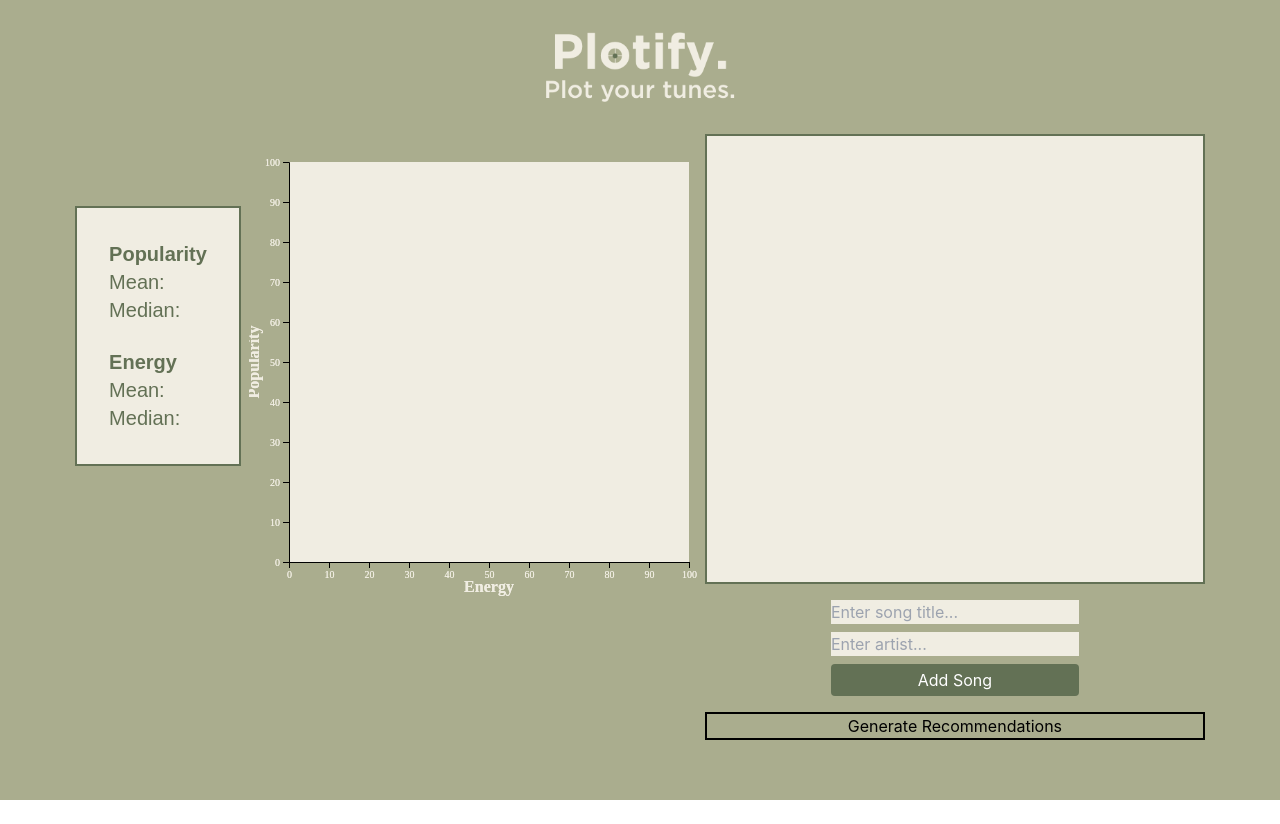
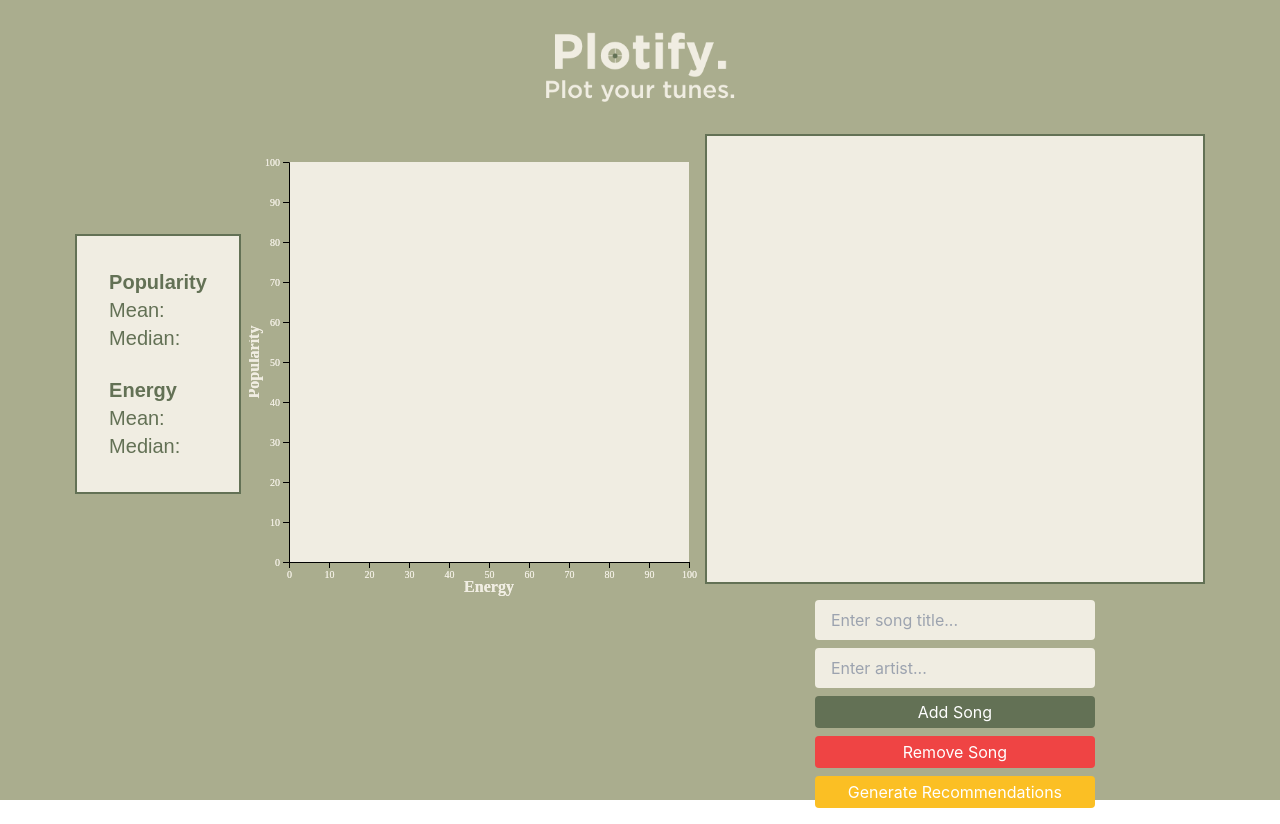
Before and after one commit to cs0320-f23/term-project-xdargan-ssanu-aleblan2-ehuang50, a React (Create React App) app in the folder frontend/: page / in a window 1280 px wide. Before the commit the page ends 800 px from the top, so only its background shows below. Built offline with nearby package versions, Linux system fonts and the light colour scheme.

Commit message:
final reccomendations completed

```diff
--- a/frontend/src/api/private/api.js
+++ b/frontend/src/api/private/api.js
@@ -1,2 +1,2 @@
 export const ACCESS_TOKEN =
-  "BQBCA_y5K2NMCbqEQQrlp9xWSEaiwdRxR01vmQabH2zLVYj0pSBxXSRFqcu_0ueexN_xZ63h83P8n12ooUco40teX4hIJNpSOa-sI_sbjTv67NJlntk";
+  "BQDlPNp7Sv9THM1ure2_dukw8dfd-fVeN2DuBpjyqOZurd5c3GeIalpMQ_8ZMG8zbf4ZtsAMTFY1aSuQvM6JPmUXyAufU9J5bfKv8pSXFh1VKI7Wu-8";
--- a/frontend/src/components/InputBar.jsx
+++ b/frontend/src/components/InputBar.jsx
@@ -1,12 +1,21 @@
 import React, { useState } from "react";
 import { getTrackInfo } from "../api/spotifyApi";
 
-const InputBar = ({ onAddSong }) => {
+const InputBar = ({
+  onAddSong,
+  recs,
+  setrecs,
+  removesong,
+  generateRecommendations,
+}) => {
   const [title, setTitle] = useState("");
   const [artist, setArtist] = useState("");
 
   const handleAddSong = (e) => {
     e.preventDefault();
+    if (recs.length != 0) {
+      setrecs([]);
+    }
     if (title && artist) {
       getTrackInfo(title, artist)
         .then((trackInfo) => {
@@ -24,6 +33,12 @@ const InputBar = ({ onAddSong }) => {
       setArtist("");
     }
   };
+  const handleRemoveSong = () => {
+    if (recs.length != 0) {
+      setrecs([]);
+    }
+    removesong();
+  };
 
   return (
     <div className="flex text-gotham justify-around p-4">
@@ -31,7 +46,7 @@ const InputBar = ({ onAddSong }) => {
         <div className="flex flex-col space-y-2">
           <label>
             <input
-              className="bg-beige text-dksage"
+              className="bg-beige text-dksage pr-4 pl-4 pt-2 pb-2 rounded"
               type="text"
               placeholder="Enter song title..."
               value={title}
@@ -40,7 +55,7 @@ const InputBar = ({ onAddSong }) => {
           </label>
           <label>
             <input
-              className="bg-beige text-dksage"
+              className="bg-beige text-dksage pr-4 pl-4 pt-2 pb-2 rounded"
               type="text"
               placeholder="Enter artist..."
               value={artist}
@@ -50,6 +65,18 @@ const InputBar = ({ onAddSong }) => {
           <button type="submit" className="bg-dksage text-white p-1 rounded">
             Add Song
           </button>
+          <button
+            onClick={handleRemoveSong}
+            className="bg-red-500 text-white p-1 rounded"
+          >
+            Remove Song
+          </button>
+          <button
+            onClick={generateRecommendations}
+            className="bg-amber-400 text-white p-1 rounded"
+          >
+            Generate Recommendations
+          </button>
         </div>
       </form>
     </div>
--- a/frontend/src/components/Stage.jsx
+++ b/frontend/src/components/Stage.jsx
@@ -36,6 +36,7 @@ const Stage = () => {
           <div className='flex flex-col text-center h-full w-2/3'>
             <TrackDisplay
             onDataUpdate={handleDataUpdate}
+            Data ={data}
             att1="energy"
             att2="danceability"
             />
--- a/frontend/src/components/TrackDisplay.jsx
+++ b/frontend/src/components/TrackDisplay.jsx
@@ -3,10 +3,9 @@ import SongBox from "./SongBox";
 import InputBar from "./InputBar";
 import { getAudioFeatures, getRecommendations } from "../api/spotifyApi";
 
-const TrackDisplay = ({ att1, att2, onDataUpdate }) => {
+const TrackDisplay = ({ att1, att2, onDataUpdate, Data }) => {
   const [songs, setSongs] = useState([]);
   const [alldata, setallData] = useState([]);
-  const [data, setData] = useState([]);
   const [recs, setrecs] = useState([]);
 
   /* this calculates the average of the current songs that the user put in */
@@ -24,46 +23,46 @@ const TrackDisplay = ({ att1, att2, onDataUpdate }) => {
   };
   /* this calculates the euclidian distance between the new song and the centroid (average of old songs) */
   const calculateED = (songdata, centroid) => {
-    let x = Math.pow(songdata[0].data.x - centroid[0], 2);
-    let y = Math.pow(songdata[1].data.x - centroid[0], 2);
+    let x = Math.pow(songdata.x - centroid[0], 2);
+    let y = Math.pow(songdata.y - centroid[1], 2);
     return Math.sqrt(x + y);
   };
   /* this returns the data for a given song -- function should only be used for recommended songs */
   const recommendedafr = async (newSong, centroid) => {
-    // return getAudioFeatures(newSong.id)
-    //   .then((audioFeatures) => {
-    //     const newDataPoint = {
-    //       x: audioFeatures[att1].toFixed(2) * 100,
-    //       y: audioFeatures[att2].toFixed(2) * 100,
-    //     };
-    //     const newSongData = {
-    //       id: newSong.id,
-    //       artist: newSong.artists[0].id,
-    //       url: newSong.album.images[0].url,
-    //       title: newSong.name,
-    //       artist_name: newSong.artists[0].name,
-    //       data: newDataPoint,
-    //       ED: calculateED(newDataPoint, centroid),
-    //     };
-    //     console.log("is this working>" + newSongData);
-    //     return newSongData;
-    //   })
-    //   .catch((error) => {
-    //     // Handle errors
-    //     console.error("Error fetching audio features:", error);
-    //   });;
-    const audio = await getAudioFeatures(newSong.id)
+    return await getAudioFeatures(newSong.id)
       .then((audioFeatures) => {
-        console.log("is this working>");
-        console.log(audioFeatures);
-        return audioFeatures;
+        const newDataPoint = {
+          x: audioFeatures[att1].toFixed(2) * 100,
+          y: audioFeatures[att2].toFixed(2) * 100,
+        };
+        const newSongData = {
+          id: newSong.id,
+          artist: newSong.artists[0].id,
+          url: newSong.album.images[0].url,
+          title: newSong.name,
+          artist_name: newSong.artists[0].name,
+          data: newDataPoint,
+          ED: calculateED(newDataPoint, centroid),
+        };
+        return newSongData;
       })
-      // .catch((error) => {
-      //   // Handle errors
-      //   console.error("Error fetching audio features:", error);
-      // });
-    return audio;
+      .catch((error) => {
+        // Handle errors
+        console.error("Error fetching audio features:", error);
+      });;
   };
+  const removesong = () => {
+    if(songs.length == 0){
+      alert("Please add a song before you remove one.")
+    } else if (songs.length == 1){
+      setSongs([]);
+      onDataUpdate([]);
+    } else {
+    setSongs(songs.slice(0, songs.length-2))
+    onDataUpdate(Data.slice(0, Data.length - 2));
+    }
+
+  }
 
   const addSong = (newSong) => {
     setSongs([...songs, newSong]);
@@ -82,10 +81,9 @@ const TrackDisplay = ({ att1, att2, onDataUpdate }) => {
         };
 
         const newDataList = [...alldata, newSongData];
-        const newGraphData = [...data, newDataPoint];
+        const newGraphData = [...Data, newDataPoint];
 
         setallData(newDataList);
-        setData(newGraphData);
         onDataUpdate(newGraphData); // Notify parent component
 
         console.log("Audio Features:", audioFeatures);
@@ -98,33 +96,23 @@ const TrackDisplay = ({ att1, att2, onDataUpdate }) => {
         console.error("Error fetching audio features:", error);
       });
   };
-  const generateRecommendations = (songdata) => {
-    if (songdata.length < 1) {
+  const generateRecommendations = async () => {
+    if (alldata.length < 1) {
       alert("Please put in at least one song to generate recommendations");
       return;
     }
-    getRecommendations(songdata).then((recommendations) => {
-      console.log(recommendations);
+    getRecommendations(alldata).then(async (recommendations) => {
       const lenrecommendations = recommendations.tracks.length;
-      console.log(lenrecommendations);
       let new_recommendations = [];
-      const centroid = calculateAverage(songdata);
-      for (let i = 0; i < 2; i++) {
-        console.log(recommendations.tracks[i]);
-        getAudioFeatures(recommendations.tracks[i].id).then((audioFeatures) => {
-          console.log("is this working>");
-          console.log(audioFeatures);
-          new_recommendations.push(
-            recommendedafr(recommendations.tracks[i], centroid)
-          );
-        });
-
+      const centroid = calculateAverage(alldata);
+      for (let i = 0; i < lenrecommendations; i++) {
+        new_recommendations.push(
+          await recommendedafr(recommendations.tracks[i], centroid)
+        );
       }
-      console.log(new_recommendations);
       new_recommendations.sort((a, b) => a.ED - b.ED);
       const final_recommendations = new_recommendations.slice(0, 11);
       setrecs(final_recommendations);
-      console.log(final_recommendations);
       return;
     });
   };
@@ -138,9 +126,9 @@ const TrackDisplay = ({ att1, att2, onDataUpdate }) => {
             {recs.map((song, index) => (
               <SongBox
                 index={index}
-                url={song.album.images[0].url}
-                title={song.name}
-                artist={song.artists[0].name}
+                url={song.url}
+                title={song.title}
+                artist={song.artist_name}
               />
             ))}
           </div>
@@ -155,13 +143,19 @@ const TrackDisplay = ({ att1, att2, onDataUpdate }) => {
           ))
         )}
       </div>
-      <InputBar onAddSong={addSong} />
-      <button
-        style={{ border: "2px solid black" }}
+      <InputBar
+        onAddSong={addSong}
+        recs={recs}
+        setrecs={setrecs}
+        removesong={removesong}
+        generateRecommendations={generateRecommendations}
+      />
+      {/* <button
+        className="bg-amber-500 text-white p-1 rounded"
         onClick={() => generateRecommendations(alldata)}
       >
         Generate Recommendations
-      </button>
+      </button> */}
     </div>
   );
 };
```
Also changed, not shown: frontend/package.json (+3 -10 lines), 2 other files (tests, documents, lock files or other folders).
